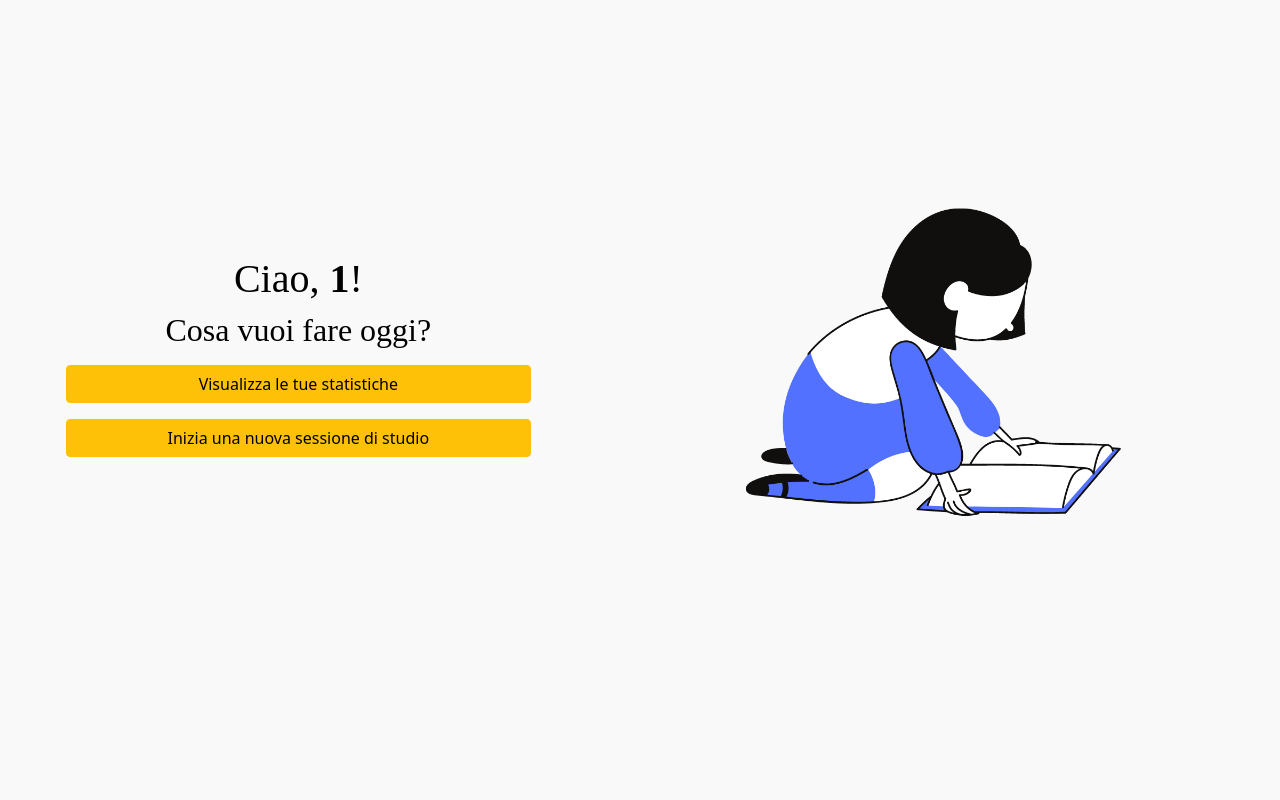
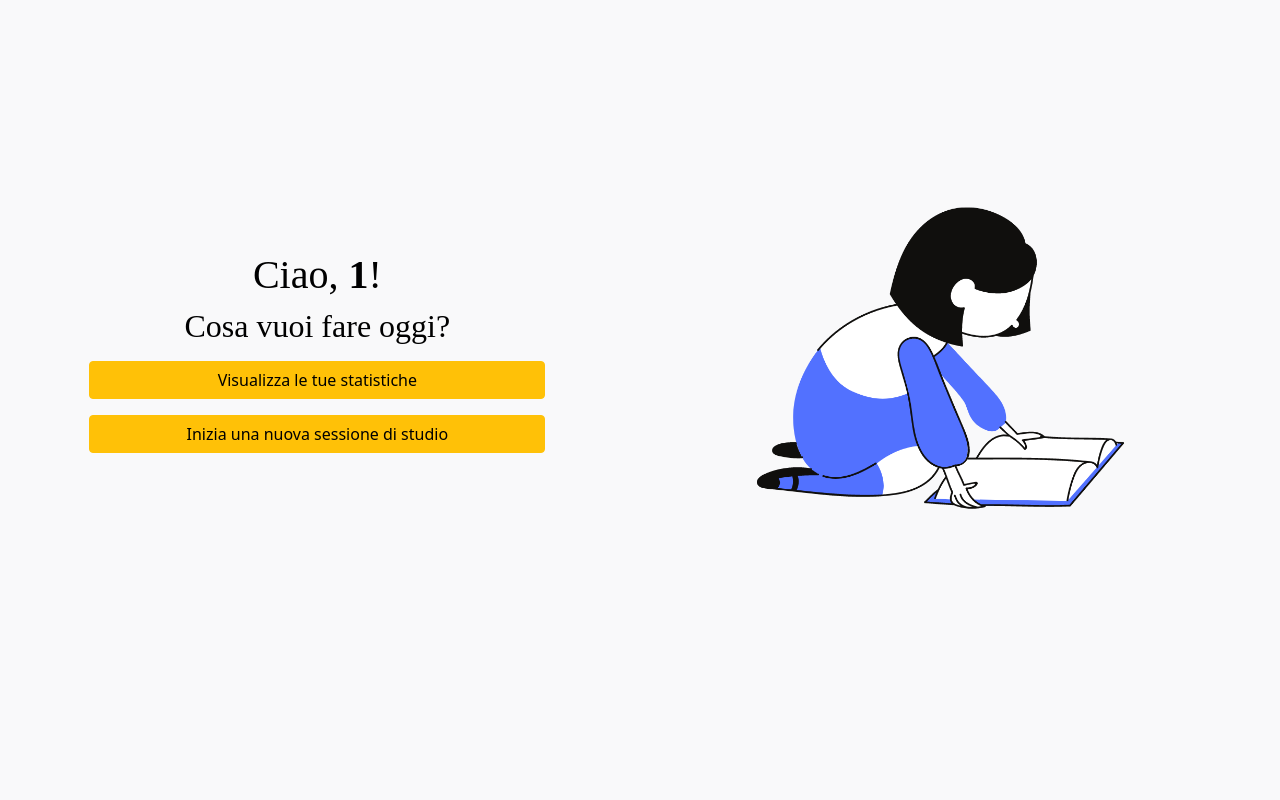
Before and after one commit to mrynaa/StudyKeeper, a PHP site: page /personalarea/main.php in a window 1280 px wide. Shown: the part 62-862 px from the top of the page. Run offline with PHP 8.4, Linux system fonts and the light colour scheme; the visitor is signed in with stand-in values (Sample User, id 1); some libraries are stand-ins or nearby versions.

Commit message:
Update main.css

```diff
--- a/css/main.css
+++ b/css/main.css
@@ -16,7 +16,7 @@ body{
 .rowmain {
     display: flex;
     flex-wrap: wrap;
-    margin-left: 2.5em;
+    margin-left: 4em;
 }
 
 .nav-bg {
```
